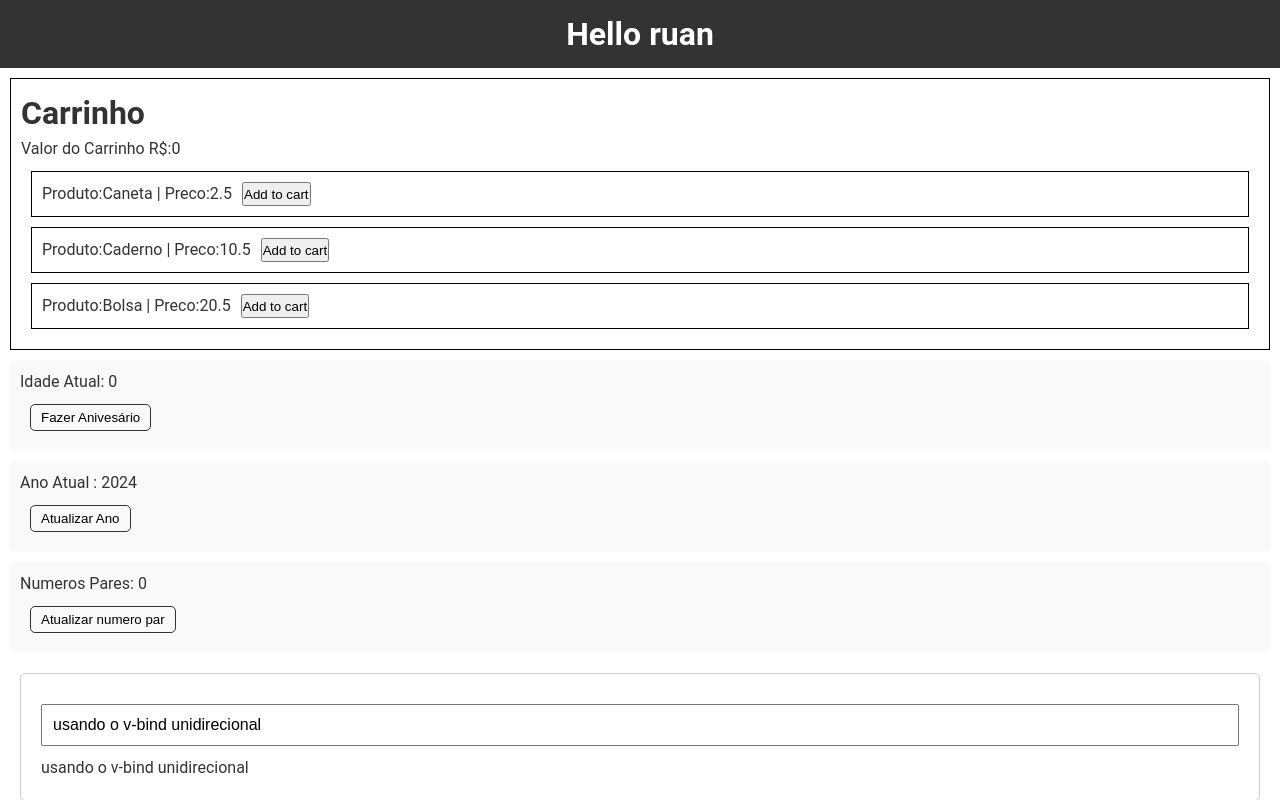
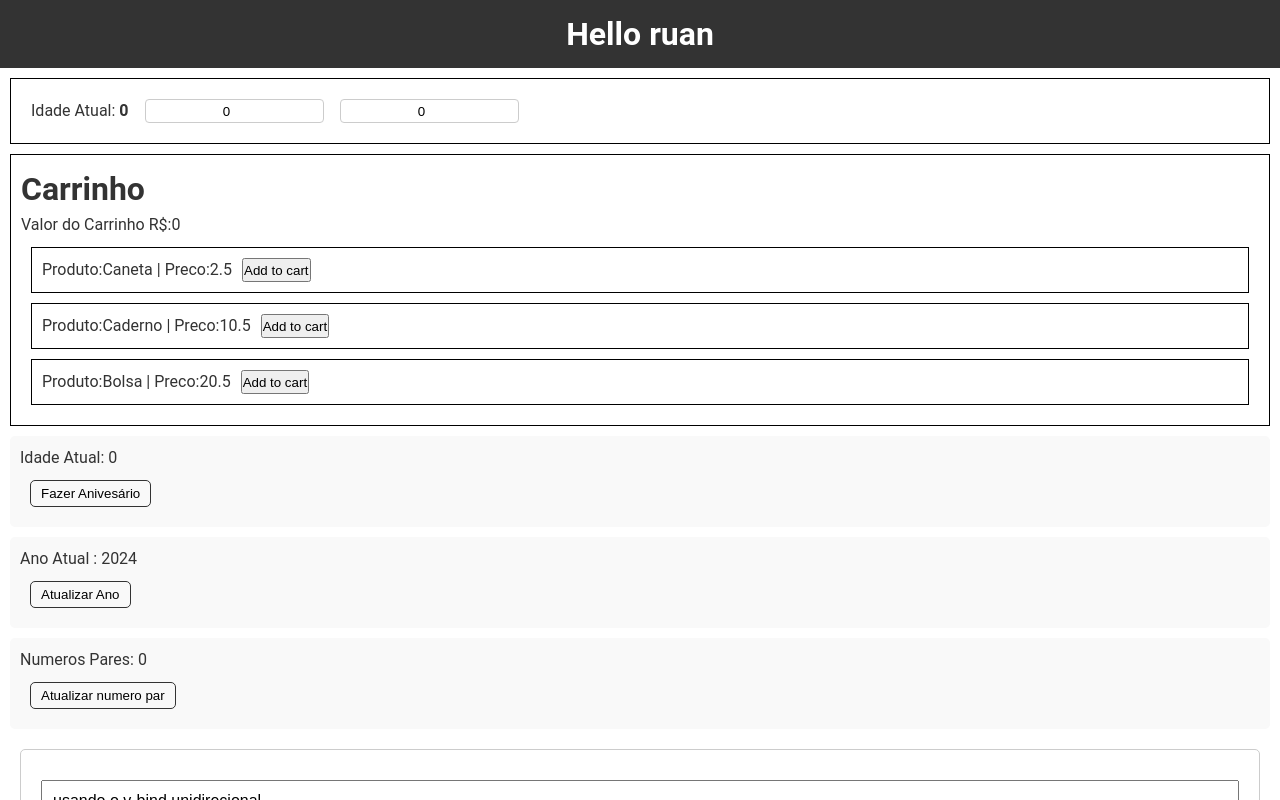
Before and after one commit to SrLuc/Vuejs, a Vue app in the folder vue-project/: page / in a window 1280 px wide. Shown: the top 800 px of the page. Built offline with nearby package versions, Linux system fonts and the light colour scheme.

Commit message:
adding watch effect fun

```diff
--- a/vue-project/src/App.vue
+++ b/vue-project/src/App.vue
@@ -4,11 +4,13 @@ import Reactives from "./components/Reactives.vue";
 import Biding from "./components/Biding.vue";
 import Props from "./components/Props.vue";
 import ReciveE from "./components/ReciveE.vue";
+import Effect from "./components/Effect.vue";
 </script>
 
 <template>
   <Header />
   <main>
+    <Effect />
     <ReciveE />
     <Reactives />
     <Biding />
--- /dev/null
+++ b/vue-project/src/components/Effect.vue
@@ -0,0 +1,48 @@
+<script setup>
+import { ref, watchEffect } from "vue";
+
+const age = ref(0);
+const anodenascimento = ref(0);
+const anoAtual = ref(0);
+
+watchEffect(() => {
+  age.value = anoAtual.value - anodenascimento.value;
+});
+</script>
+
+<template>
+  <div>
+    <p>
+      Idade Atual: <strong>{{ age }}</strong>
+    </p>
+    <input
+      min="2000"
+      type="number"
+      placeholder="ano de nascimento"
+      v-model="anodenascimento"
+    />
+    <input
+      max="2100"
+      type="number"
+      placeholder="ano de atual"
+      v-model="anoAtual"
+    />
+  </div>
+</template>
+
+<style scoped>
+div {
+  padding: 20px;
+  display: flex;
+  justify-content: left;
+  align-content: center;
+  gap: 1rem;
+  border: 1px solid black;
+  margin: 10px;
+}
+input {
+  border: 1px solid #ccc;
+  border-radius: 0.25rem;
+  text-align: center;
+}
+</style>
```
